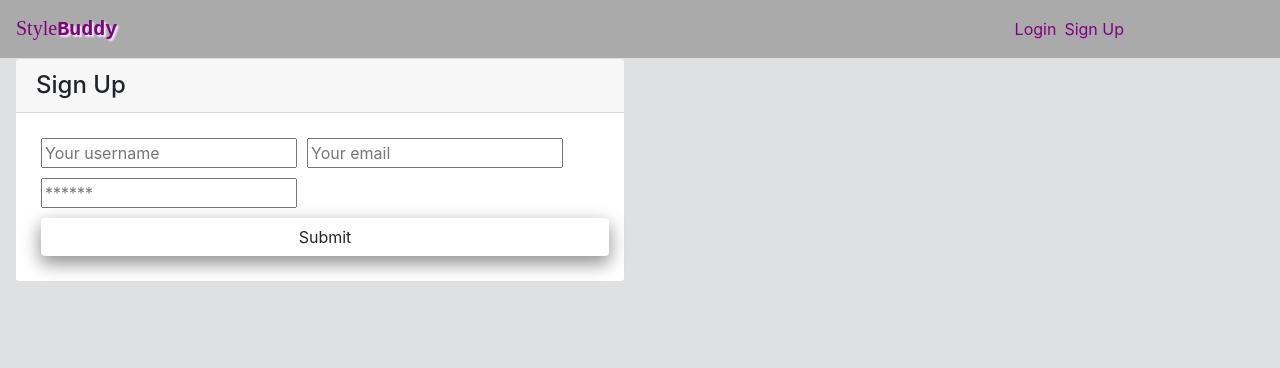
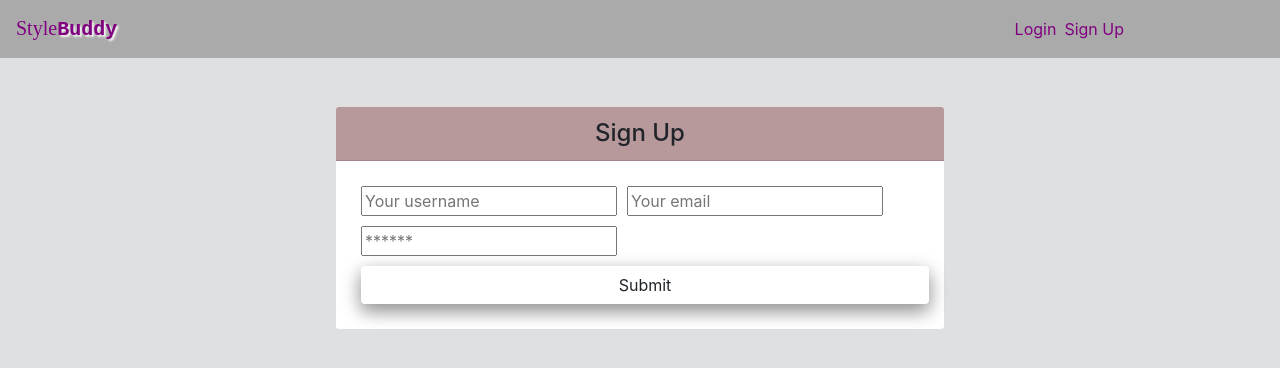
Before and after one commit to samvrny/style-buddy, a React (Create React App) app in the folder client/: page /signup in a window 1280 px wide. Shown: the top 368 px of the page. Built offline with nearby package versions, Linux system fonts and the light colour scheme; a small style sheet from the web is missing.

Commit message:
starting favorites styling

```diff
--- a/client/src/components/Header/index.js
+++ b/client/src/components/Header/index.js
@@ -21,8 +21,8 @@ const Header = () => {
         <div>
           {Auth.loggedIn() ? (
             <>
-              <Link to="/favorites">My Favorites</Link>
-              <a href="/" onClick={logout}>
+              <Link to="/favorites" className="link">My Favorites</Link>
+              <a href="/" className="link pl-2" onClick={logout}>
                 Logout
               </a>
             </>
--- a/client/src/index.css
+++ b/client/src/index.css
@@ -1,7 +1,6 @@
 :root {
   --light: #dfe0e2;
   --dark: #AAAAAA;
-  --accent: #EB5160;
   --primary: purple;
   --secondary: #B7999C;
   --white: whitesmoke;
@@ -32,7 +31,7 @@ a {
 }
 
 a:hover {
-  color: var(--secondary);
+  color: var(--white);
 }
 
 .style {
@@ -84,6 +83,10 @@ h3 {
   text-align: center;
 }
 
+.save-image {
+  width: 100%;
+}
+
 .font-box {
   text-align: center;
   margin-top: 30px;
@@ -99,6 +102,11 @@ h3 {
 }
 
 /* LOGIN STYLES */
+
+.login {
+ margin-left: auto;
+ margin-right: auto;
+}
 .form-input {
   margin: 5px;
 }
@@ -110,3 +118,22 @@ h3 {
 
 
 /* SIGN UP STYLES */
+.sign-up {
+  margin-left: auto;
+  margin-right: auto;
+}
+
+.sign-up-card {
+  background-color: var(--secondary);
+  text-align: center;
+}
+
+/* FAVORITES */
+.favorites {
+  text-align: center;
+  font-family: cursive;
+}
+
+h2 {
+  font-family: monospace;
+}
--- a/client/src/pages/Favorites.js
+++ b/client/src/pages/Favorites.js
@@ -91,7 +91,7 @@ const Favorites = () => {
 
     return (
         <main>
-            <h1>Favorites Page!</h1>
+            <h1 className="favorites">Favorites</h1>
             <div>
                 <h2>My Color Palettes</h2>
                 {userData.savedPalettes.map((palette) => {
--- a/client/src/pages/Home.js
+++ b/client/src/pages/Home.js
@@ -178,7 +178,8 @@ const Home = () => {
             </div>
 
             <div className="row">
-                <form onSubmit={handlePhotoData} className="image-search col-6">
+                <div className="col-6">
+                <form onSubmit={handlePhotoData} className="image-search">
                     <div>
                     <h3 className=" ">Images</h3>
                         <img src={searchedImage.small} alt="searched image"></img>
@@ -191,7 +192,7 @@ const Home = () => {
                 {Auth.loggedIn() && (
                     <button
                         disabled={isSavedImage}
-                        className="mt-2 mx-2"
+                        className="save-image"
                         onClick={() => handleSaveImage(searchedImage)}>
                             {isSavedImage
                                 ? 'Image Saved'
@@ -199,6 +200,7 @@ const Home = () => {
                             }
                         </button>
                 )}
+                </div>
                 <div className="font-box col-6">
                     <h3>Fonts</h3>
                     <div className="box" style={{ fontFamily: randomizedFont }}>{randomizedFont}</div>
--- a/client/src/pages/Login.js
+++ b/client/src/pages/Login.js
@@ -41,7 +41,7 @@ const Login = (props) => {
 
   return (
     <main className="flex-row justify-center mb-4">
-      <div className="col-12 col-md-6 mt-5">
+      <div className="col-12 col-md-6 mt-5 login">
         <div className="card">
           <h4 className="card-header login-card">Login</h4>
           <div className="card-body">
--- a/client/src/pages/Signup.js
+++ b/client/src/pages/Signup.js
@@ -39,9 +39,9 @@ const Signup = () => {
 
   return (
     <main className="flex-row justify-center mb-4">
-      <div className="col-12 col-md-6">
+      <div className="col-12 col-md-6 mt-5 sign-up">
         <div className="card">
-          <h4 className="card-header">Sign Up</h4>
+          <h4 className="card-header sign-up-card">Sign Up</h4>
           <div className="card-body">
             <form onSubmit={handleFormSubmit}>
               <input
```
Also changed, not shown: 1 other file (tests, documents, lock files or other folders).
